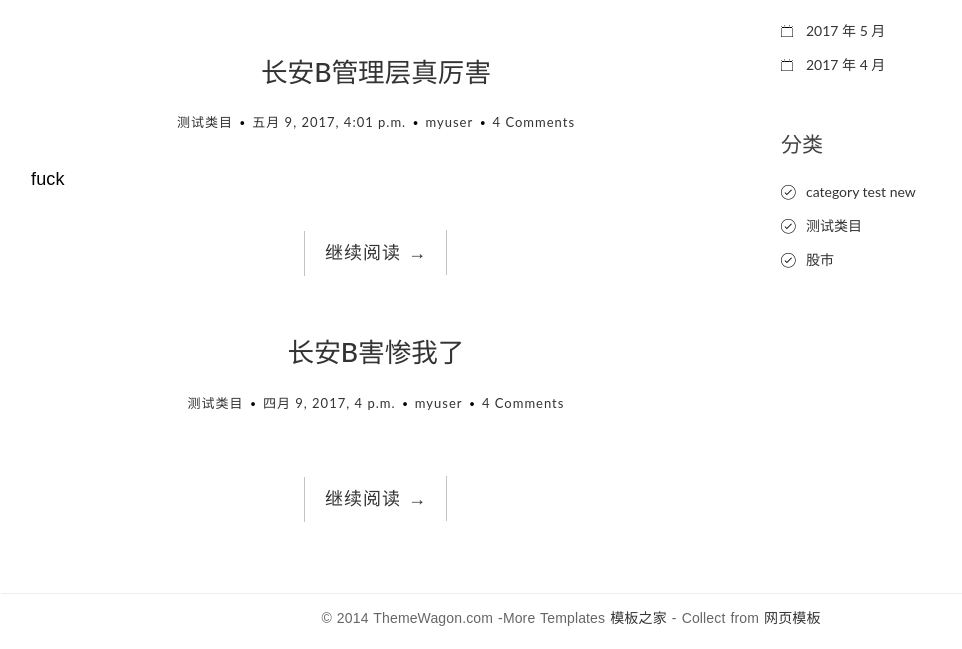
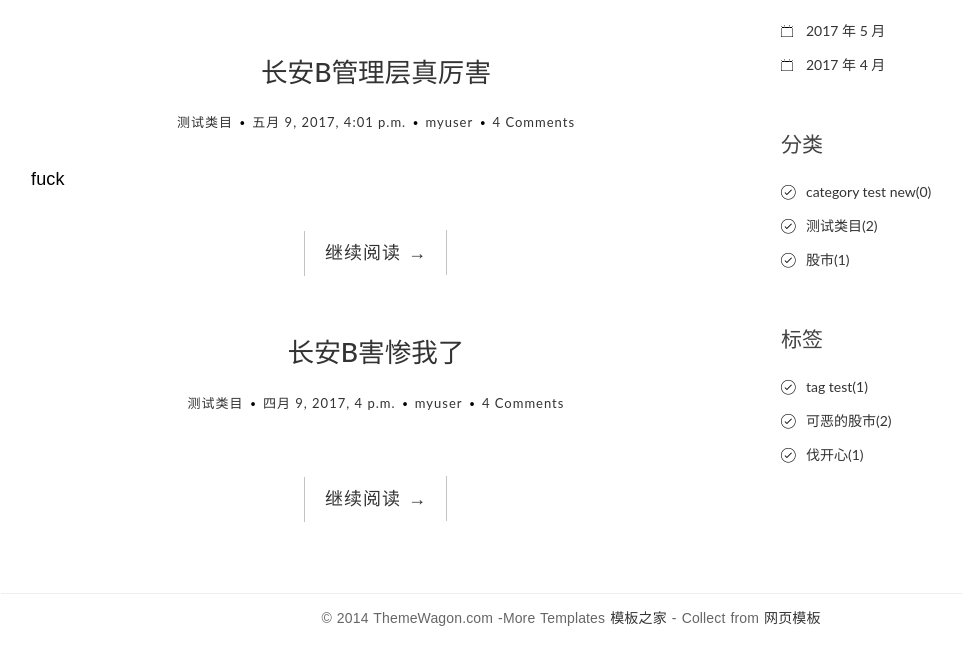
Before and after one commit to tianjigor/django-blog, a Django app: page / in a window 1280 px wide. Shown: the part 400-1049 px from the top of the page, without its empty margins (69-1031 px from the left). Run offline with Django 3.2, Linux system fonts and the light colour scheme; data comes from the database, SQL or seed files in the repository; both versions use the stored data as it was after the commit; some libraries are stand-ins or nearby versions.

Commit message:
django 博客使用 annotate 统计分类下文章数量

```diff
--- a/blog/templates/blog/base.html
+++ b/blog/templates/blog/base.html
@@ -99,11 +99,23 @@
 
 						<div class="widget widget-category">
 							<h3 class="widget-title">分类</h3>
-                            {% get_categories as category_list %}
+                            {% get_categories_count as category_list %}
 							<ul>
                                 {% for category in category_list %}
 								<li>
-									<a href="{% url 'blog:category' category.pk %}">{{ category }}</a>
+									<a href="{% url 'blog:category' category.pk %}">{{ category.name }}({{ category.num_posts }})</a>
+								</li>
+                                {% endfor %}
+							</ul>
+						</div>
+
+                        <div class="widget widget-category">
+							<h3 class="widget-title">标签</h3>
+                            {% get_tag_count as tag_count_list %}
+							<ul>
+                                {% for tag in tag_count_list %}
+								<li>
+									<a href="{% url 'blog:category' tag.pk %}">{{ tag.name }}({{ tag.num_posts }})</a>
 								</li>
                                 {% endfor %}
 							</ul>
--- a/blog/templates/blog/detail.html
+++ b/blog/templates/blog/detail.html
@@ -21,6 +21,10 @@
 
     <form action="{% url 'comments:post_comment' post.pk %}" method="post" class="comment-form">
         {% csrf_token %}
+        <!-- UY BEGIN -->
+        <div id="uyan_frame"></div>
+        <script type="text/javascript" src="http://v2.uyan.cc/code/uyan.js?uid=2133663"></script>
+        <!-- UY END -->
         <div class="row">
             <div class="col-md-4">
                 <label for="{{ form.name.id_for_label }}">Name:</label>
--- a/blog/templatetags/blog_tags.py
+++ b/blog/templatetags/blog_tags.py
@@ -1,5 +1,7 @@
-from blog.models import Post, Category
+from blog.models import Post, Category, Tag
 from django import template
+from django.db.models.aggregates import Count
+
 
 register = template.Library()
 
@@ -17,3 +19,13 @@ def archives():
 @register.simple_tag
 def get_categories():
     return Category.objects.all()
+
+
+@register.simple_tag
+def get_categories_count():
+    return Category.objects.annotate(num_posts=Count('post'))
+
+
+@register.simple_tag
+def get_tag_count():
+    return Tag.objects.annotate(num_posts=Count('post'))
--- a/blog/views.py
+++ b/blog/views.py
@@ -5,7 +5,6 @@ from django.shortcuts import render, get_object_or_404
 from models import Post, Category
 from comments.forms import CommentForm
 import markdown
-
 # Create your views here.
 
 def index(request):
```
Also changed, not shown: blog/templates/blog/test.html (added, +13 -0 lines), blog/models.py (line endings or trailing spaces), db.sqlite3, 4 other files.
